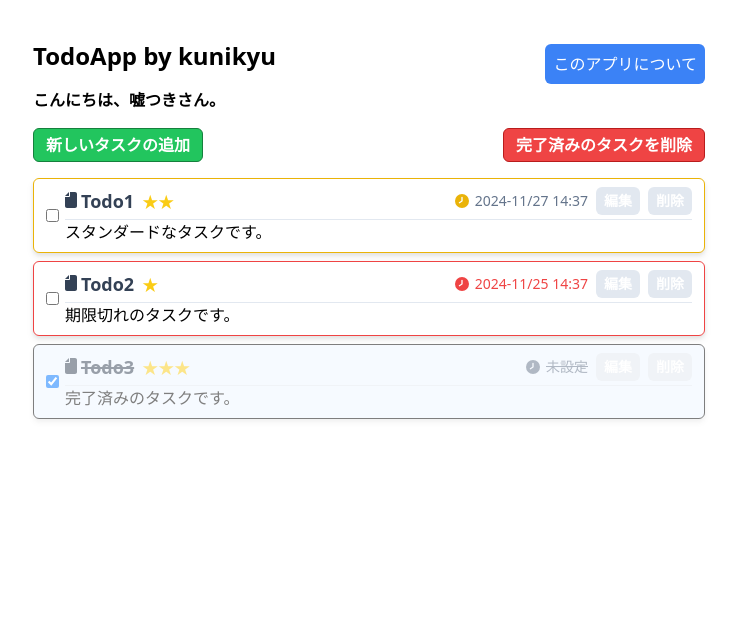
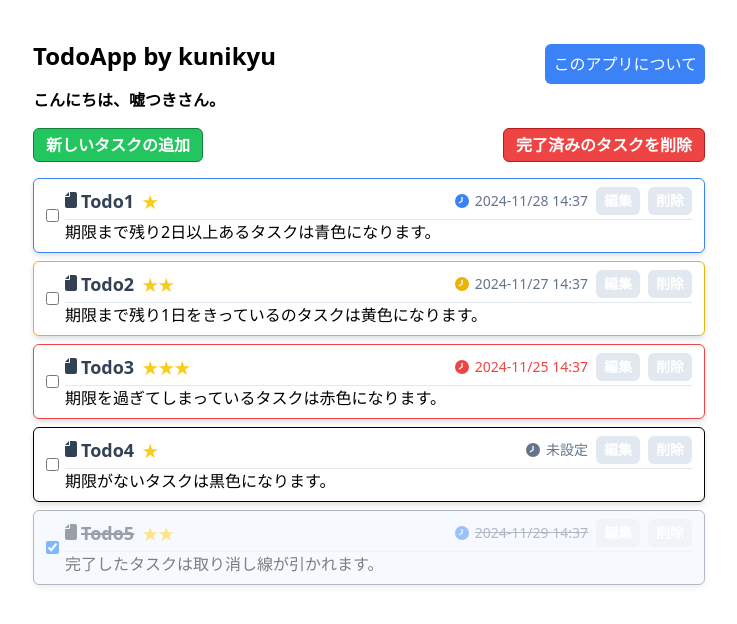
Before and after one commit to kunikyu/react-todo-app, a React (Vite) app: page / in a window 1280 px wide. Shown: the top 624 px of the page, without its empty margins (271-1008 px from the left). Built offline with nearby package versions, Linux system fonts and the light colour scheme.

Commit message:
README。ポップアップの閉じる機能を改善し、タスクの編集機能を強化。タスクの初期データの変更。

```diff
--- a/src/App.tsx
+++ b/src/App.tsx
@@ -20,6 +20,7 @@ const App = () => {
   const [LiePopupState, setLiePopupState] = useState(0);
   const [NewTodoPopupState, setNewTodoPopupState] = useState(false);
   // App コンポーネントの初回実行時のみLocalStorageからTodoデータを復元
+  // localStorage.clear();
   useEffect(() => {
     const todoJsonStr = localStorage.getItem(localStorageKey);
     if (todoJsonStr && todoJsonStr !== "[]") {
--- a/src/EditPop.tsx
+++ b/src/EditPop.tsx
@@ -1,6 +1,7 @@
-import React from "react";
+import React, { useState } from "react";
 import dayjs from "dayjs";
 import { Todo } from "./types";
+import { set } from "date-fns";
 
 type Props = {
   todos: Todo[];
@@ -11,68 +12,40 @@ type Props = {
 };
 
 const EditPop = (props: Props) => {
-  const setPopUpVisible = props.setEditPopUpVisible;
-  const isPopUpVisible = props.isEditPopUpVisible;
   const todos = props.todos;
   const todo = todos.find((todo) => todo.id === props.id) as Todo;
-  const updateTodoName = (id: string, value: string) => {
-    const updatedTodos = todos.map((todo) => {
-      if (todo.id === id) {
-        // if (!todo.lie) {
-        return { ...todo, name: value }; // スプレッド構文
-        // } else {
-        //   return todo;
-        // }
+
+  const [updatedTodoName, setUpdatedTodoName] = useState(todo.name);
+  const [updatedTodoPriority, setUpdatedTodoPriority] = useState(todo.priority);
+  const [updatedTodoDeadline, setUpdatedTodoDeadline] = useState(todo.deadline);
+  const [updatedTodoMemo, setUpdatedTodoMemo] = useState(todo.memo);
+
+  const isPopUpVisible = props.isEditPopUpVisible;
+  const setIsPopUpVisible = props.setEditPopUpVisible;
+  const handleSave = () => {
+    const updatedTodos = props.todos.map((todo) => {
+      if (todo.id === props.id) {
+        const tempTodo = {
+          ...todo,
+          name: updatedTodoName,
+          priority: updatedTodoPriority,
+          deadline: updatedTodoDeadline,
+          memo: updatedTodoMemo,
+        };
+        return tempTodo;
       } else {
         return todo;
       }
     });
     props.setTodos(updatedTodos);
+    setIsPopUpVisible(false);
   };
-
-  const updateTodopriority = (id: string, value: number) => {
-    const updatedTodos = todos.map((todo) => {
-      if (todo.id === id) {
-        // if (!todo.lie) {
-        return { ...todo, priority: value }; // スプレッド構文
-        // } else {
-        //   return todo;
-        // }
-      } else {
-        return todo;
-      }
-    });
-    props.setTodos(updatedTodos);
-  };
-
-  const updateTododeadline = (id: string, value: Date) => {
-    const updatedTodos = todos.map((todo) => {
-      if (todo.id === id) {
-        // if (!todo.lie) {
-        return { ...todo, deadline: value }; // スプレッド構文
-        // } else {
-        //   return todo;
-        // }
-      } else {
-        return todo;
-      }
-    });
-    props.setTodos(updatedTodos);
-  };
-
-  const updateTodomemo = (id: string, value: string) => {
-    const updatedTodos = todos.map((todo) => {
-      if (todo.id === id) {
-        // if (!todo.lie) {
-        return { ...todo, memo: value }; // スプレッド構文
-        // } else {
-        //   return todo;
-        // }
-      } else {
-        return todo;
-      }
-    });
-    props.setTodos(updatedTodos);
+  const handleCancel = () => {
+    setIsPopUpVisible(false);
+    setUpdatedTodoName(todo.name);
+    setUpdatedTodoPriority(todo.priority);
+    setUpdatedTodoDeadline(todo.deadline);
+    setUpdatedTodoMemo(todo.memo);
   };
   return (
     <div>
@@ -89,8 +62,8 @@ const EditPop = (props: Props) => {
                 <input
                   id="newTodoName"
                   type="text"
-                  value={todo.name}
-                  onChange={(e) => updateTodoName(todo.id, e.target.value)}
+                  value={updatedTodoName}
+                  onChange={(e) => setUpdatedTodoName(e.target.value)}
                   className={"grow rounded-md border p-2"}
                   placeholder="課題の名前を書け"
                 />
@@ -107,8 +80,8 @@ const EditPop = (props: Props) => {
                     name="priorityGroup"
                     type="radio"
                     value={value}
-                    checked={todo.priority === value}
-                    onChange={() => updateTodopriority(todo.id, value)}
+                    checked={updatedTodoPriority === value}
+                    onChange={() => setUpdatedTodoPriority(value)}
                   />
                   <span>{value}</span>
                 </label>
@@ -123,12 +96,12 @@ const EditPop = (props: Props) => {
                   type="datetime-local"
                   id="deadline"
                   value={
-                    todo.deadline
-                      ? dayjs(todo.deadline).format("YYYY-MM-DDTHH:mm:ss")
+                    updatedTodoDeadline
+                      ? dayjs(updatedTodoDeadline).format("YYYY-MM-DDTHH:mm:ss")
                       : ""
                   }
                   onChange={(e) => {
-                    updateTododeadline(todo.id, e.target.valueAsDate as Date);
+                    setUpdatedTodoDeadline(dayjs(e.target.value).toDate());
                   }}
                   className="rounded-md border border-gray-400 px-2 py-0.5"
                 />
@@ -141,16 +114,17 @@ const EditPop = (props: Props) => {
               <textarea
                 id="memo"
                 className="w-full rounded-md border border-gray-400 p-2"
-                value={todo.memo}
-                onChange={(e) => updateTodomemo(todo.id, e.target.value)}
+                value={updatedTodoMemo}
+                onChange={(e) => setUpdatedTodoMemo(e.target.value)}
                 rows={3}
               ></textarea>
             </div>
+            <div className="flex gap-2">
               <button
                 type="button"
                 onClick={() => {
-                setPopUpVisible(false);
-                props.setTodos(todos);
+                  setIsPopUpVisible(false);
+                  handleSave();
                 }}
                 className={
                   "rounded-md bg-indigo-500 px-3 py-1 font-bold text-white hover:bg-indigo-600"
@@ -158,6 +132,16 @@ const EditPop = (props: Props) => {
               >
                 保存
               </button>
+              <button
+                type="button"
+                onClick={() => handleCancel()}
+                className={
+                  "rounded-md bg-red-500 px-3 py-1 font-bold text-white hover:bg-red-600"
+                }
+              >
+                キャンセル
+              </button>
+            </div>
           </div>
         </div>
       )}
--- a/src/LiePop.tsx
+++ b/src/LiePop.tsx
@@ -8,11 +8,8 @@ type Props = {
 const LiePop = (props: Props) => {
   const setPopUpVisible = props.setPopUpVisible;
   const isPopUpVisible = props.isPopUpVisible;
-  const togglePopUp = () => {
-    if (isPopUpVisible !== 0) {
-      setPopUpVisible(0);
-      console.log("閉じる");
-    }
+  const closePopUp = () => {
+    setPopUpVisible(0);
   };
 
   return (
@@ -30,7 +27,7 @@ const LiePop = (props: Props) => {
               <p>嘘に嘘を重ねるつもりなの？それに何の意味があるんだい</p>
             )}
             <button
-              onClick={togglePopUp}
+              onClick={closePopUp}
               className="mt-3 rounded-md bg-red-500 p-2 text-white"
             >
               閉じる
--- a/src/TodoItem.tsx
+++ b/src/TodoItem.tsx
@@ -15,11 +15,13 @@ type Props = {
   setLiepopupState: (value: number) => void;
 };
 const num2star = (lie: boolean, n: number): JSX.Element => {
-  if (lie) {
-    return <div className="mx-2 text-amber-400">{"★".repeat(4 - n)}</div>;
-  } else {
-    return <div className="mx-2 text-yellow-400">{"★".repeat(4 - n)}</div>;
-  }
+  return (
+    <div
+      className={twMerge("mx-2", lie ? "text-amber-400" : "text-yellow-400")}
+    >
+      {"★".repeat(n)}
+    </div>
+  );
 };
 
 const TodoItem = (props: Props) => {
@@ -41,11 +43,15 @@ const TodoItem = (props: Props) => {
           "flex rounded-md border bg-white px-3 py-2 drop-shadow-md items-center",
           todo.deadline
             ? dayjs(todo.deadline).isAfter(dayjs())
+              ? !todo.isDone
                 ? dayjs(todo.deadline).isAfter(dayjs().add(1, "day"))
                   ? "border-blue-500"
                   : "border-yellow-500"
+                : "border-slate-500"
               : "border-red-500"
-            : "border-black",
+            : !todo.isDone
+              ? "border-black"
+              : "border-slate-500",
           todo.isDone && "bg-blue-50 opacity-50"
         )}
       >
@@ -58,10 +64,9 @@ const TodoItem = (props: Props) => {
           />
         </div>
         <div className="w-full divide-y divide-slate-200">
-          <div className="mb-1 flex">
-            <div className="flex w-full items-center text-slate-700">
+          <div className="mb-1 flex w-full items-center text-slate-700">
             <div
-                className="w-full sm:flex sm:w-full"
+              className="w-full cursor-default sm:flex sm:w-full"
               onClick={() => props.updateIsDone(todo.id, !todo.isDone)}
             >
               <div className="flex items-baseline">
@@ -128,7 +133,6 @@ const TodoItem = (props: Props) => {
               </button>
             </div>
           </div>
-          </div>
           {todo.memo && <div className="">{todo.memo}</div>}
         </div>
       </div>
--- a/src/initTodos.ts
+++ b/src/initTodos.ts
@@ -3,31 +3,50 @@ import { v4 as uuid } from "uuid"; // v4 を uuid という名前でインポー
 import dayjs from "dayjs";
 
 export const initTodos: Todo[] = [
+  //期限まで2日以上あるタスク
+  {
+    id: uuid(),
+    name: "Todo1",
+    isDone: false,
+    priority: 1,
+    deadline: new Date(dayjs().add(2, "day").toDate()), // 2日後の日付をセット
+    lie: false,
+    memo: "期限まで残り2日以上あるタスクは青色になります。",
+  },
   {
     id: uuid(), // UUID v4 を生成してIDにセット
-    name: "Todo1",
+    name: "Todo2",
     isDone: false,
     priority: 2,
     deadline: new Date(dayjs().add(1, "day").toDate()), // 1日後の日付をセット
     lie: false,
-    memo: "スタンダードなタスクです。",
+    memo: "期限まで残り1日をきっているのタスクは黄色になります。",
   },
   {
     id: uuid(),
-    name: "Todo2",
+    name: "Todo3",
     isDone: false,
     priority: 3,
     deadline: new Date(dayjs().subtract(1, "day").toDate()), // 1日前の日付をセット
     lie: false,
-    memo: "期限切れのタスクです。",
+    memo: "期限を過ぎてしまっているタスクは赤色になります。",
   },
   {
     id: uuid(),
-    name: "Todo3",
+    name: "Todo4",
+    isDone: false,
+    priority: 1,
+    deadline: null, // 期限なし
+    lie: false,
+    memo: "期限がないタスクは黒色になります。",
+  },
+  {
+    id: uuid(),
+    name: "Todo5",
     isDone: true,
-    priority: 1,
-    deadline: null, // 期限なしS
+    priority: 2,
+    deadline: new Date(dayjs().add(3, "day").toDate()), // 3日後の日付をセット
     lie: false,
-    memo: "完了済みのタスクです。",
+    memo: "完了したタスクは取り消し線が引かれます。",
   },
 ];
```
Also changed, not shown: images/image.png (added), 1 other file (tests, documents, lock files or other folders). Lines whose indentation alone changed are shown as unchanged.
